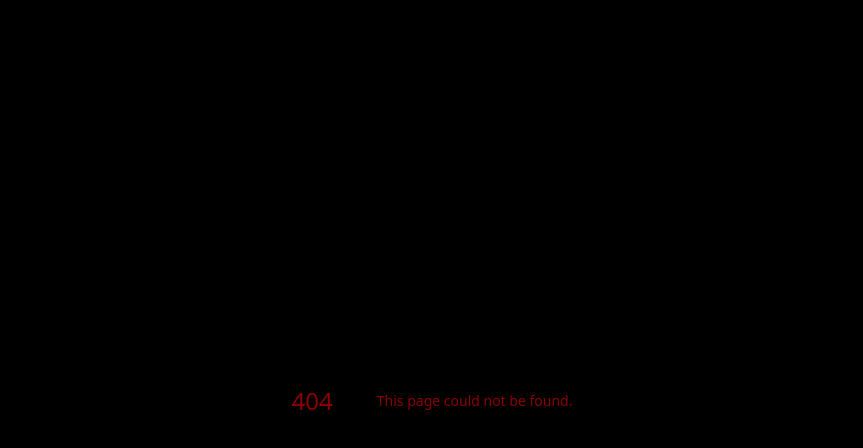
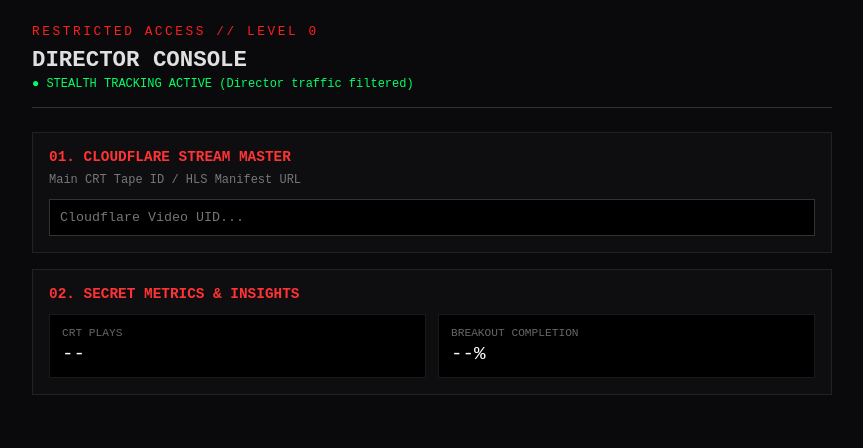
Before and after one commit to deborahimbriani-lab/deep-night-archives-, a Next.js app: page /admin/director-console in a window 1280 px wide. Before the commit this address had no page. Shown: the top 448 px of the page, without its empty margins (208-1071 px from the left). Built offline with nearby package versions, Linux system fonts and the light colour scheme.

Commit message:
Create page.js

```diff
--- /dev/null
+++ b/app/admin/director-console/page.js
@@ -0,0 +1,78 @@
+'use client';
+
+import { useState, useEffect } from 'react';
+
+export default function DirectorConsole() {
+  const [stealthMode, setStealthMode] = useState(true);
+
+  useEffect(() => {
+    // Flag invisibilità Director: esclude i test dell'autore dal conteggio analytics
+    if (typeof window !== 'undefined') {
+      localStorage.setItem('director_stealth_mode', 'true');
+    }
+  }, []);
+
+  return (
+    <main style={{
+      minHeight: '100dvh',
+      backgroundColor: '#0a0a0c',
+      color: '#e0e0e0',
+      padding: '24px 16px',
+      fontFamily: 'monospace',
+      overflowY: 'auto'
+    }}>
+      <div style={{ maxWidth: '800px', margin: '0 auto' }}>
+        <div style={{ borderBottom: '1px solid #333', paddingBottom: '16px', marginBottom: '24px' }}>
+          <span style={{ color: '#FF1E1E', fontSize: '0.8rem', letterSpacing: '0.2em' }}>
+            RESTRICTED ACCESS // LEVEL 0
+          </span>
+          <h1 style={{ margin: '8px 0 4px 0', fontSize: '1.4rem' }}>DIRECTOR CONSOLE</h1>
+          <p style={{ color: '#00ff66', fontSize: '0.75rem', margin: 0 }}>
+            ● STEALTH TRACKING ACTIVE (Director traffic filtered)
+          </p>
+        </div>
+
+        {/* Griglia Moduli di Controllo */}
+        <div style={{ display: 'grid', gap: '16px' }}>
+          <section style={{ border: '1px solid #222', padding: '16px', background: '#0e0e11' }}>
+            <h3 style={{ margin: '0 0 8px 0', fontSize: '0.9rem', color: '#ff3333' }}>
+              01. CLOUDFLARE STREAM MASTER
+            </h3>
+            <p style={{ fontSize: '0.75rem', color: '#777', margin: '0 0 12px 0' }}>
+              Main CRT Tape ID / HLS Manifest URL
+            </p>
+            <input
+              type="text"
+              placeholder="Cloudflare Video UID..."
+              style={{
+                width: '100%',
+                padding: '10px',
+                background: '#000',
+                border: '1px solid #333',
+                color: '#fff',
+                fontFamily: 'monospace',
+                boxSizing: 'border-box'
+              }}
+            />
+          </section>
+
+          <section style={{ border: '1px solid #222', padding: '16px', background: '#0e0e11' }}>
+            <h3 style={{ margin: '0 0 8px 0', fontSize: '0.9rem', color: '#ff3333' }}>
+              02. SECRET METRICS & INSIGHTS
+            </h3>
+            <div style={{ display: 'grid', gridTemplateColumns: '1fr 1fr', gap: '12px', marginTop: '12px' }}>
+              <div style={{ background: '#000', padding: '12px', border: '1px solid #1a1a1a' }}>
+                <div style={{ fontSize: '0.7rem', color: '#666' }}>CRT PLAYS</div>
+                <div style={{ fontSize: '1.2rem', color: '#fff', marginTop: '4px' }}>--</div>
+              </div>
+              <div style={{ background: '#000', padding: '12px', border: '1px solid #1a1a1a' }}>
+                <div style={{ fontSize: '0.7rem', color: '#666' }}>BREAKOUT COMPLETION</div>
+                <div style={{ fontSize: '1.2rem', color: '#fff', marginTop: '4px' }}>--%</div>
+              </div>
+            </div>
+          </section>
+        </div>
+      </div>
+    </main>
+  );
+}
```
